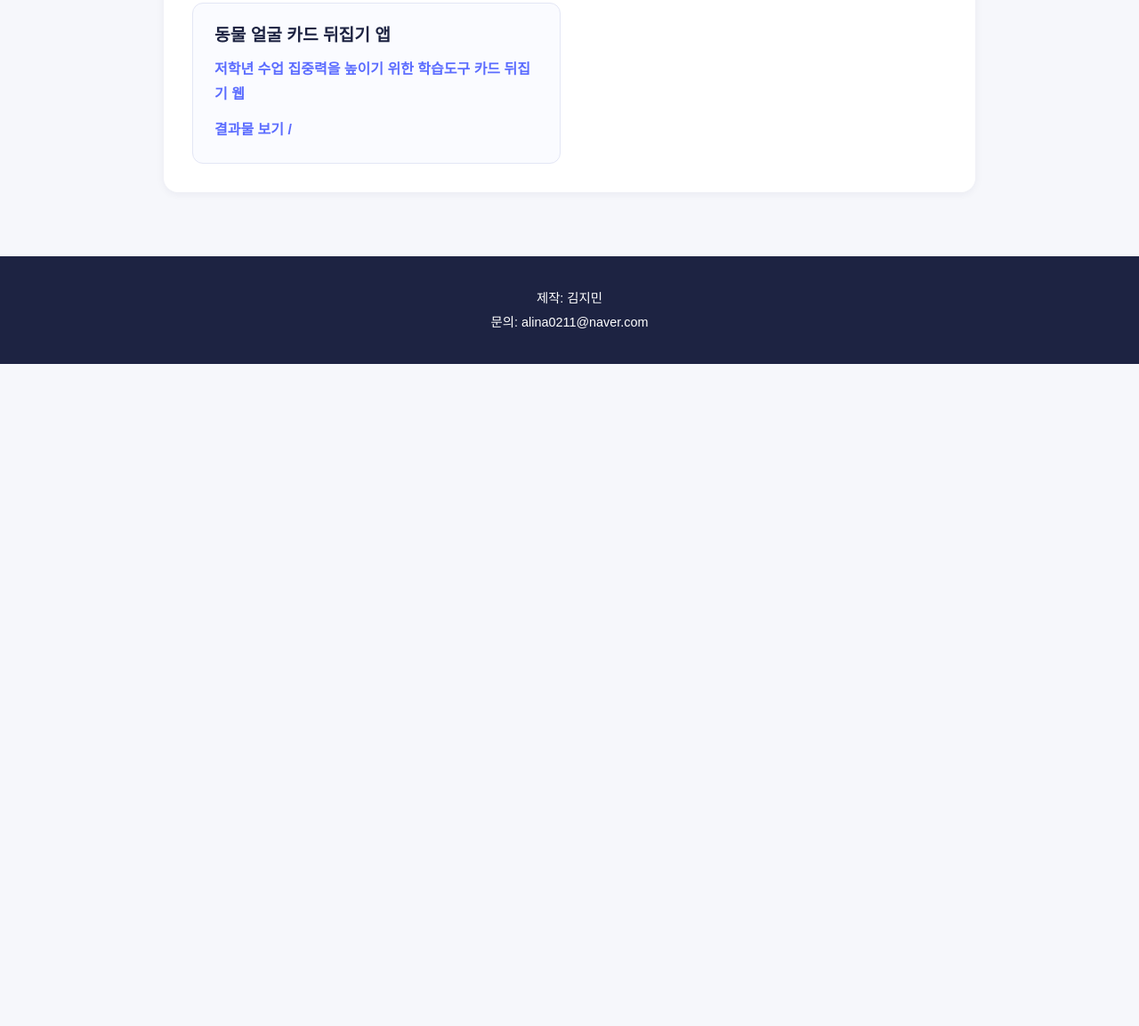
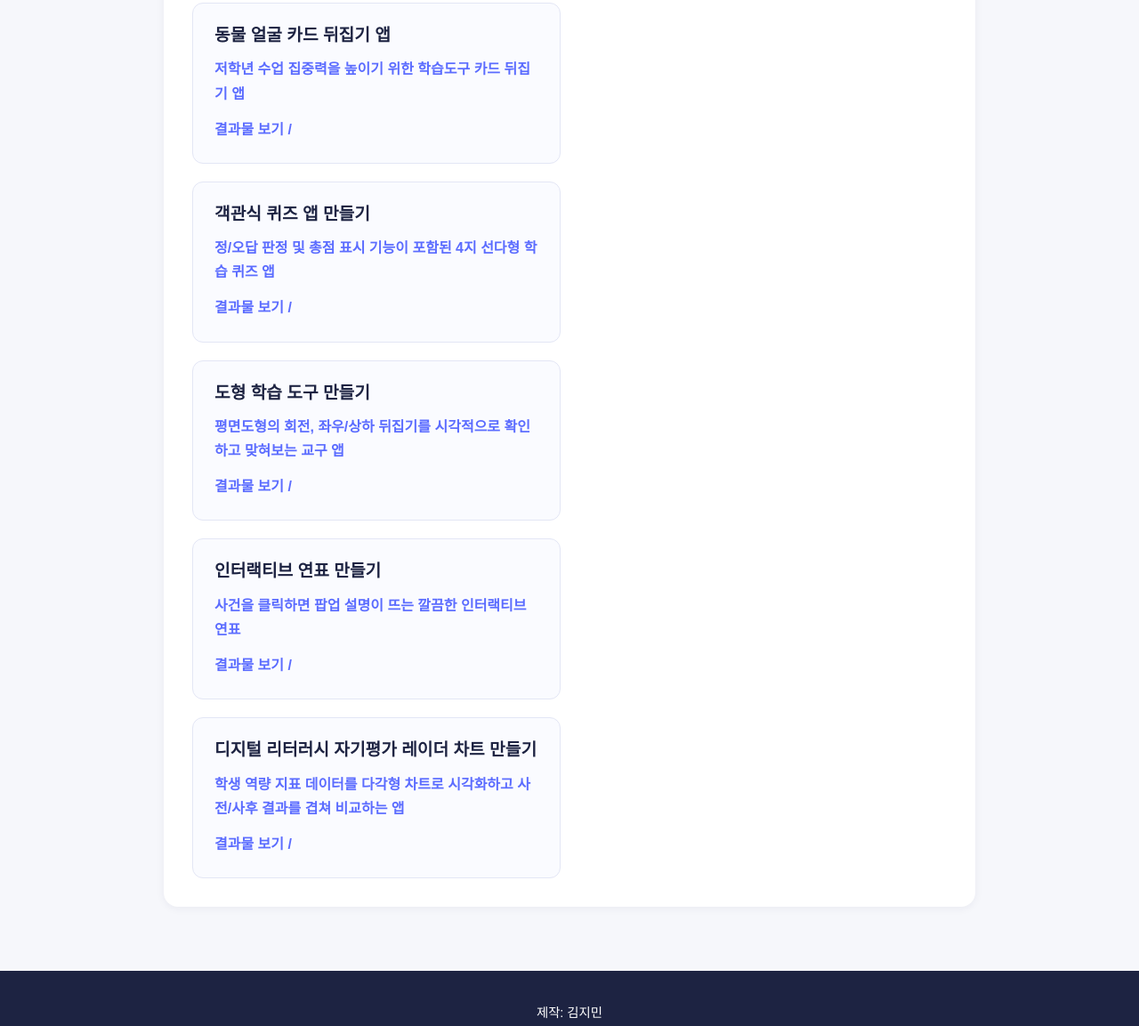
Before and after one commit to k1mjimin/my-webpage, a plain HTML site: page index.html in a window 1280 px wide. Shown: the part 1890-3043 px from the top of the page at 89% size. Before the commit the page ends 2299 px from the top, so only its background shows below. Drawn offline with Linux system fonts and the light colour scheme.

Commit message:
Update index.html

```diff
--- a/index.html
+++ b/index.html
@@ -211,7 +211,7 @@
         </article>
 
         <article id="project-todo" class="project-item">
-          <h3>디지털 이름 도장, 사 생성 앱</h3>
+          <h3>디지털 이름 도장, 사인 생성 앱</h3>
           <p>행정 서류 및 공문서 작성을 자주 처리하는 교사를 위한 사인만들기</p>
           <a class="project-link" href="korean_stamp_signature_generator.html" target="_blank">
            결과물 보기 <span aria-hidden="true">/</span>
@@ -226,12 +226,41 @@
 
                 <article id="project-todo" class="project-item">
           <h3>동물 얼굴 카드 뒤집기 앱</h3>
-          <p>저학년 수업 집중력을 높이기 위한 학습도구 카드 뒤집기 웹 </p>
+          <p>저학년 수업 집중력을 높이기 위한 학습도구 카드 뒤집기 앱 </p>
           <a class="project-link" href="code_artifact%20(1).html" target="_blank">
            결과물 보기 <span aria-hidden="true">/</span>
         </article>
 
+                        <article id="project-todo" class="project-item">
+          <h3>객관식 퀴즈 앱 만들기</h3>
+          <p>정/오답 판정 및 총점 표시 기능이 포함된 4지 선다형 학습 퀴즈 앱 </p>
+          <a class="project-link" href="reading-quiz.html" target="_blank">
+           결과물 보기 <span aria-hidden="true">/</span>
+        </article>
+
+                        <article id="project-todo" class="project-item">
+          <h3>도형 학습 도구 만들기</h3>
+          <p>평면도형의 회전, 좌우/상하 뒤집기를 시각적으로 확인하고 맞혀보는 교구 앱 </p>
+          <a class="project-link" href="shape-lab-v2.html" target="_blank">
+           결과물 보기 <span aria-hidden="true">/</span>
+        </article>
+
+                                <article id="project-todo" class="project-item">
+          <h3>인터랙티브 연표 만들기</h3>
+          <p>사건을 클릭하면 팝업 설명이 뜨는 깔끔한 인터랙티브 연표</p>
+          <a class="project-link" href="joseon-timeline.html" target="_blank">
+           결과물 보기 <span aria-hidden="true">/</span>
+        </article>
+
+                                        <article id="project-todo" class="project-item">
+          <h3>디지털 리터러시 자기평가 레이더 차트 만들기</h3>
+          <p>학생 역량 지표 데이터를 다각형 차트로 시각화하고 사전/사후 결과를 겹쳐 비교하는 앱</p>
+          <a class="project-link" href="digital_literacy_radar.html" target="_blank">
+           결과물 보기 <span aria-hidden="true">/</span>
+        </article>
+
         <!-- 프로젝트 추가 시 위 article을 복사해 id만 변경 -->
+
 
       </div>
     </section>
```
